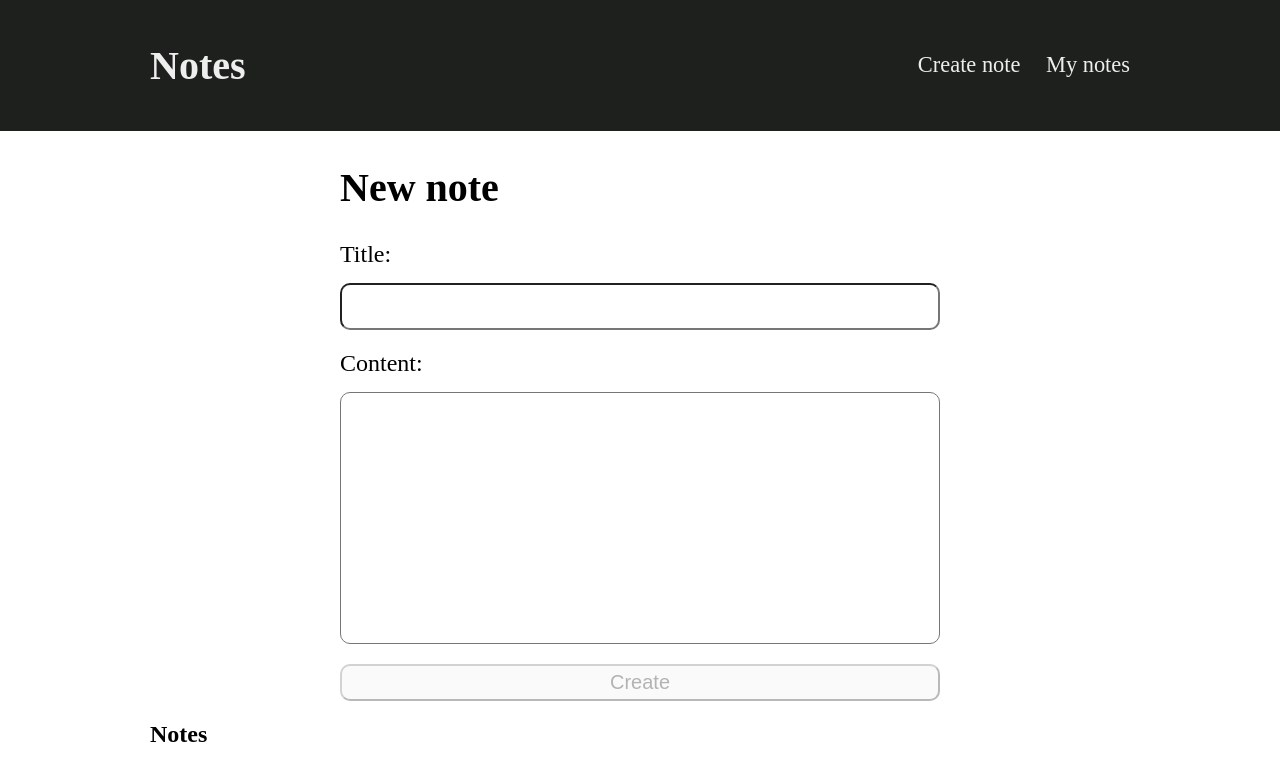
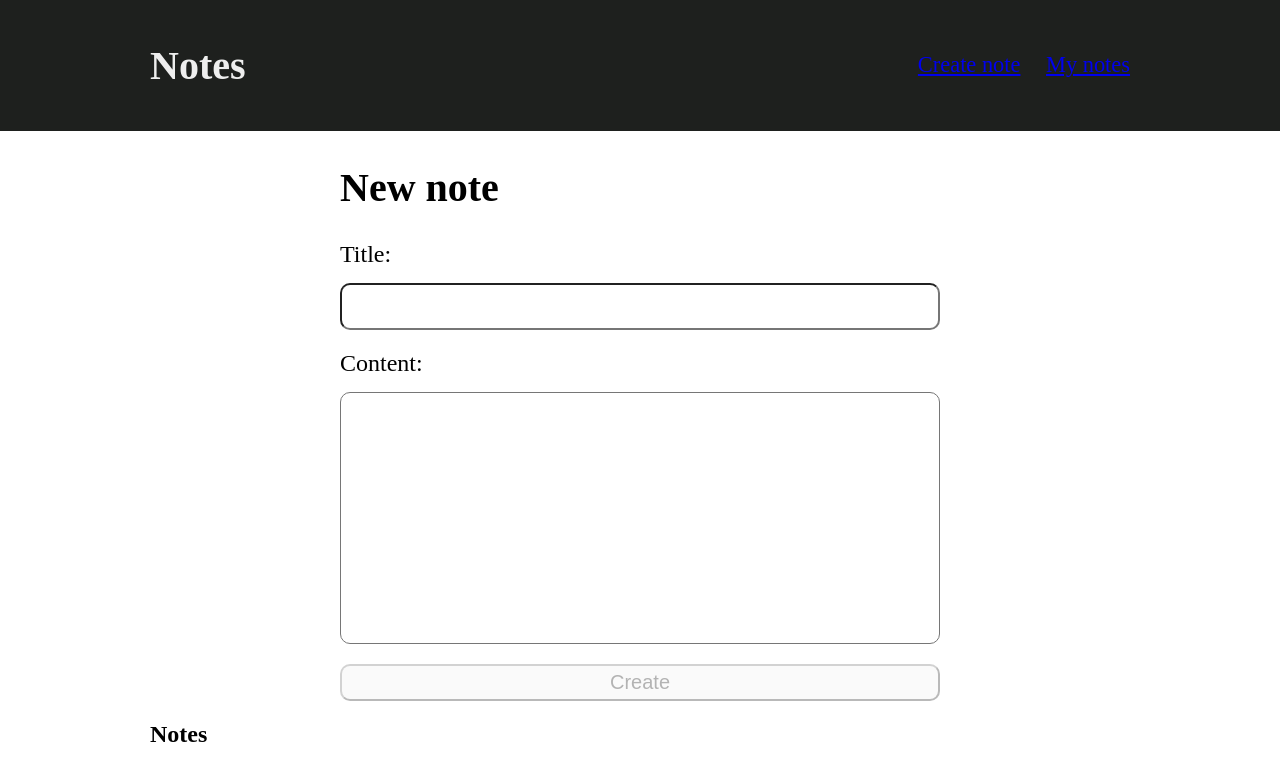
Before and after one commit to tadanama/react-notes-app, a React (Vite) app in the folder client/: page / in a window 1280 px wide. Shown: the top 776 px of the page. Built offline with nearby package versions, Linux system fonts and the light colour scheme; data requests are answered from the project's data file.

Commit message:
Add links to the AddNoteForm and NotesList

```diff
--- a/client/src/component/Header.jsx
+++ b/client/src/component/Header.jsx
@@ -1,4 +1,5 @@
 import React from "react";
+import { Link } from "react-router-dom";
 
 function Header() {
 	return (
@@ -6,8 +7,12 @@ function Header() {
 			<h1>Notes</h1>
 			<nav>
 				<ul>
-					<li>Create note</li>
-					<li>My notes</li>
+					<Link to={"/note"}>
+						<li>Create note</li>
+					</Link>
+					<Link to={"/"}>
+						<li>My notes</li>
+					</Link>
 				</ul>
 			</nav>
 		</div>
```
